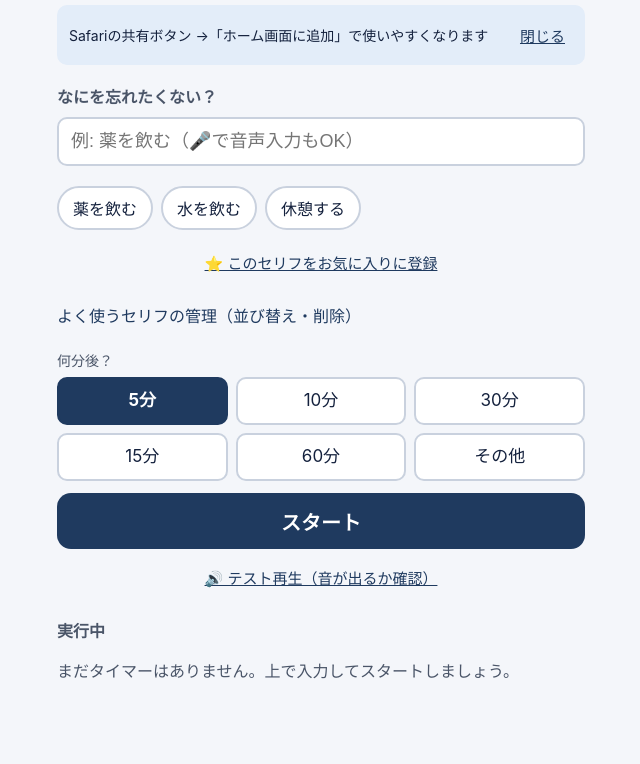
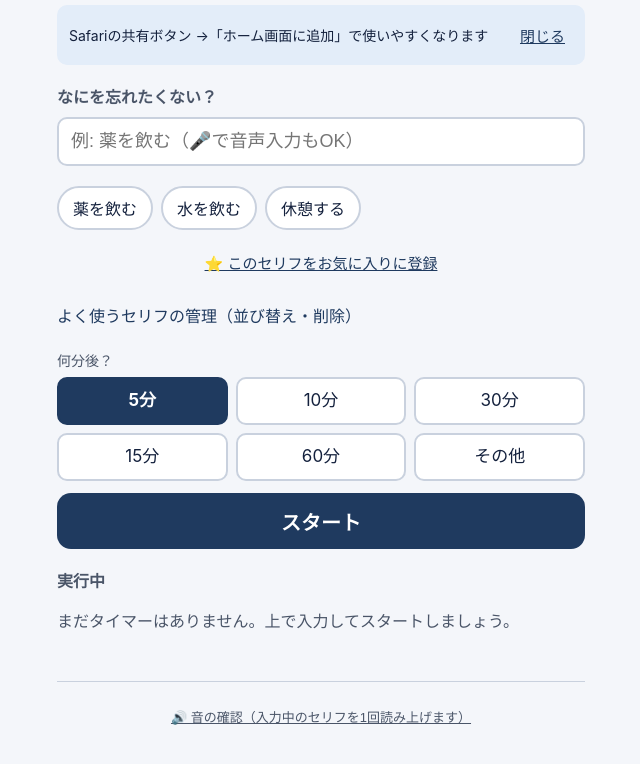
Before and after one commit to hachimitub1058-debug/serifu-timer, a website with bundled scripts: page index.html in a window 1280 px wide. Shown: the part 94-858 px from the top of the page, without its empty margins (319-959 px from the left). Built offline with nearby package versions, Linux system fonts and the light colour scheme.

Commit message:
Move sound check button to page footer
Co-Authored-By: Claude Sonnet 5.5 <noreply@anthropic.com>

```diff
--- a/index.html
+++ b/index.html
@@ -79,7 +79,6 @@
         <p id="formError" class="error" role="alert" hidden></p>
 
         <button type="submit" id="startBtn" class="big-btn primary">スタート</button>
-        <button type="button" id="testBtn" class="link">🔊 テスト再生（音が出るか確認）</button>
       </form>
     </section>
 
@@ -92,6 +91,10 @@
     </section>
   </main>
 
+  <footer class="foot">
+    <button type="button" id="testBtn" class="link small">🔊 音の確認（入力中のセリフを1回読み上げます）</button>
+  </footer>
+
   <div id="undoBar" class="undo" hidden>
     <span id="undoText"></span>
     <button id="undoBtn" class="link">元に戻す</button>
--- a/style.css
+++ b/style.css
@@ -122,4 +122,6 @@ form > .link { display: block; margin: 6px auto 0; }
 .favlist button { min-width: 44px; min-height: 44px; border: 0; background: none; color: var(--primary); font-size: 18px; }
 .favlist button.rm { color: var(--soon); font-size: 14px; text-decoration: underline; }
 .favlist button:disabled { opacity: .3; }
+.foot { margin: 32px 0 0; padding-top: 12px; border-top: 1px solid var(--line); text-align: center; }
+.link.small { font-size: 13px; color: var(--muted); }
 [hidden] { display: none !important; }
```
